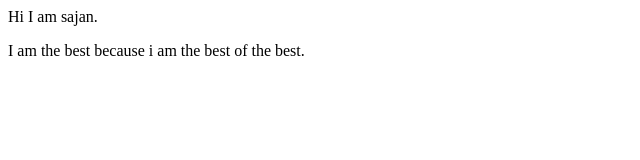
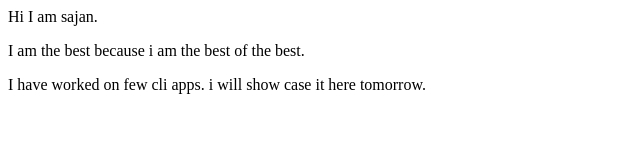
Before and after one commit to SajanMG/new-one-, a plain HTML site: page index.html in a window 1280 px wide. Shown: the whole page, without its empty margins (0-640 px from the left). Drawn offline with Linux system fonts and the light colour scheme.

Commit message:
update project details

```diff
--- a/index.html
+++ b/index.html
@@ -9,5 +9,8 @@
   <body>
     Hi I am sajan.
     <p>I am the best because i am the best of the best.</p>
+
+
+    I have worked on few cli apps. i will show case it here tomorrow.
   </body>
 </html>
```
